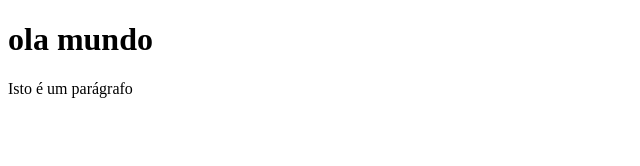
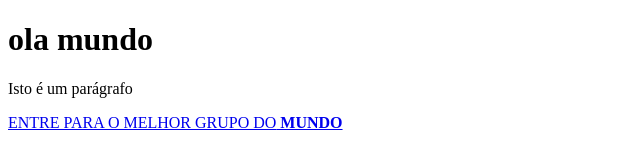
Before and after one commit to borchardttt/projetoBaskaEFuts, a plain HTML site: page index.html in a window 1280 px wide. Shown: the whole page, without its empty margins (0-640 px from the left). Drawn offline with Linux system fonts and the light colour scheme.

Commit message:
Link add

```diff
--- a/index.html
+++ b/index.html
@@ -9,5 +9,6 @@
 <body>
   <h1>ola mundo</h1>
   <p>Isto é um parágrafo</p>
+  <a href="https://chat.whatsapp.com/L9qe6h2OJYxCFDrselm7Ga">ENTRE PARA O MELHOR GRUPO DO<strong> MUNDO</strong></a>
 </body>
 </html>
```
